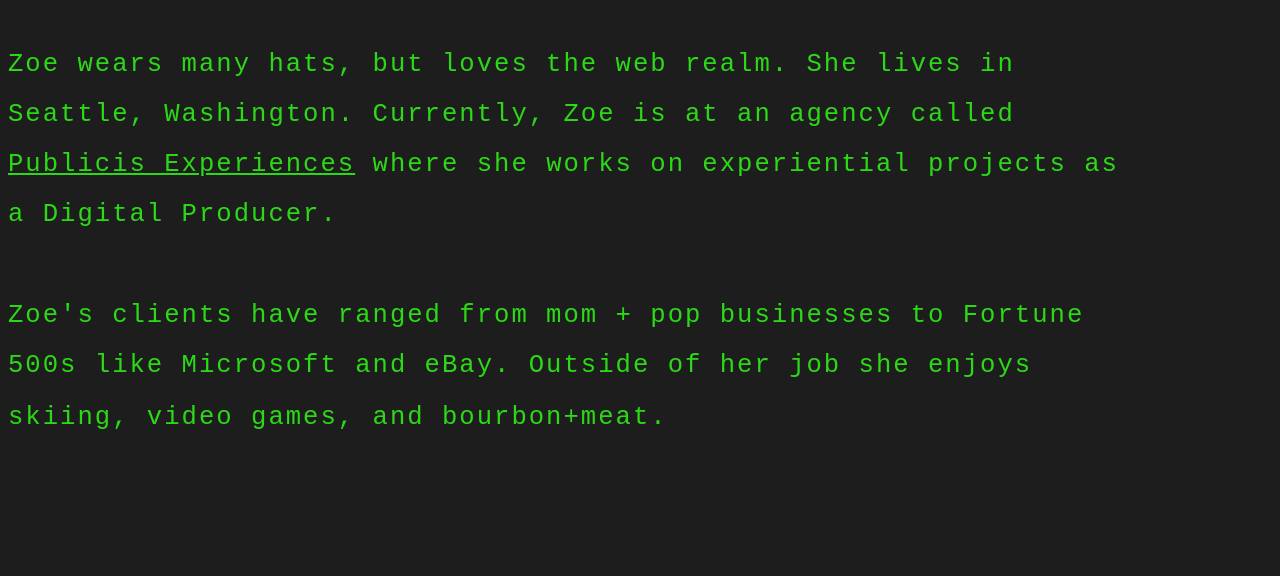
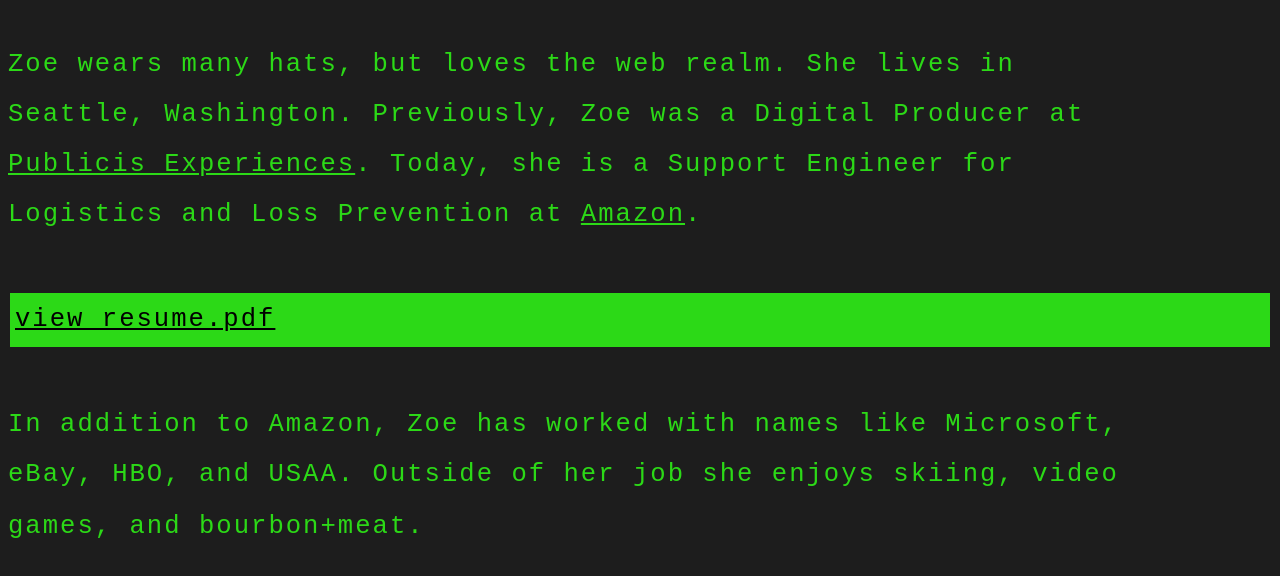
Before and after one commit to zmcdaniel/zoe-site, a plain HTML site: page index.html in a window 1280 px wide. Shown: the part 452-1028 px from the top of the page. Before the commit the page ends 946 px from the top, so only its background shows below. Drawn offline with Linux system fonts and the light colour scheme.

Commit message:
update for Amazon

```diff
--- a/index.html
+++ b/index.html
@@ -51,12 +51,20 @@
 </div>
 
 <div class="row intro-text">
-        Zoe wears many hats, but loves the web realm. She lives in Seattle, Washington. Currently, Zoe is at an agency called <a href="http://www.publicisxp.com/" target="_blank">Publicis Experiences</a> where she works on experiential projects as a Digital Producer.
+        Zoe wears many hats, but loves the web realm. She lives in Seattle, Washington. Previously, Zoe was a Digital Producer at <a href="http://www.publicisxp.com/" target="_blank">Publicis Experiences</a>. Today, she is a Support Engineer for Logistics and Loss Prevention at <a href="http://amazon.com" target="_blank">Amazon</a>.
+</div>
+
+<div class="button resume">
+    <a href="ZoeMcDanielResume.pdf">
+        view resume.pdf
+    </a>
 </div>
 
 <div class="row intro-text">
-        Zoe's clients have ranged from mom + pop businesses to Fortune 500s like Microsoft and eBay. Outside of her job she enjoys skiing, video games, and bourbon+meat.<span class="blinking-cursor">|</span>
+        In addition to Amazon, Zoe has worked with names like Microsoft, eBay, HBO, and USAA. Outside of her job she enjoys skiing, video games, and bourbon+meat.<span class="blinking-cursor">|</span>
 </div>
+
+
 
 </body>
 
--- a/style/style.css
+++ b/style/style.css
@@ -56,6 +56,14 @@ a {
     border: 2px solid #1d1d1d;
 }
 
+.button a {
+    color: #000;
+}
+
+.button a:hover {
+    color: #1d1d1d;
+}
+
 .blinking-cursor {
     font-weight: 100;
     font-size: 30px;
```
